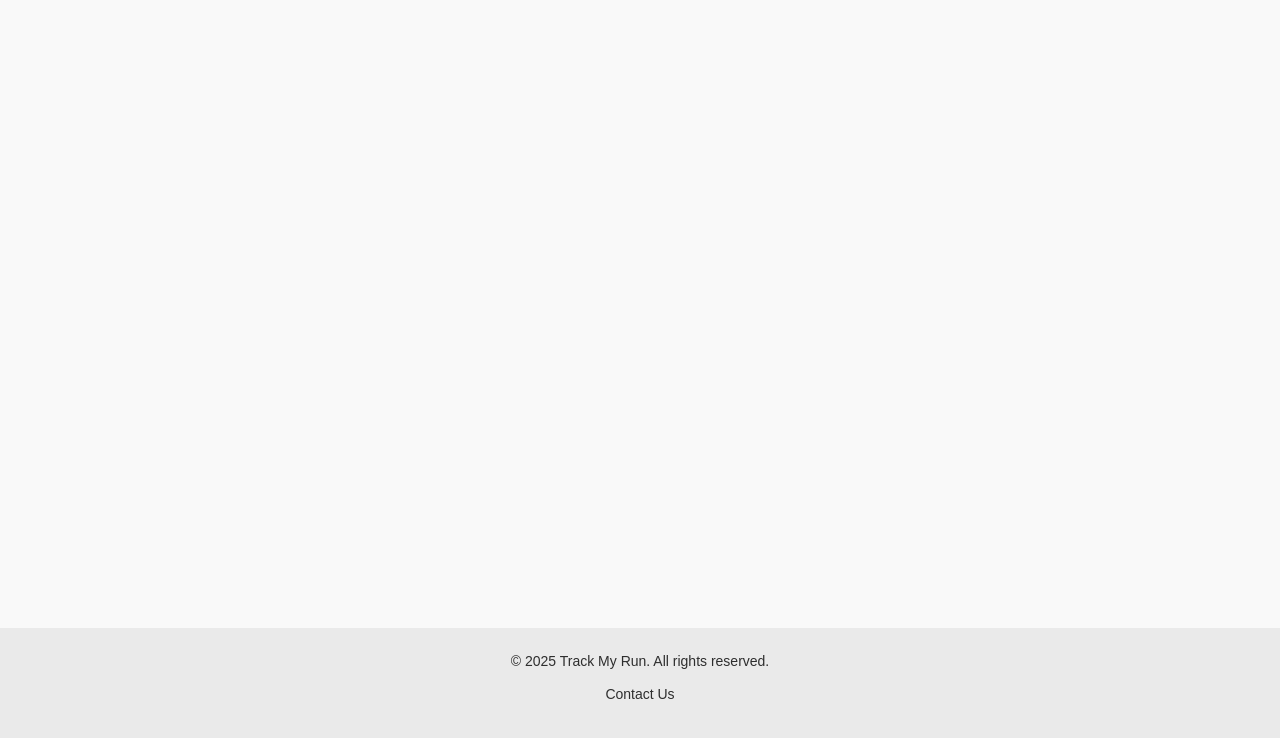
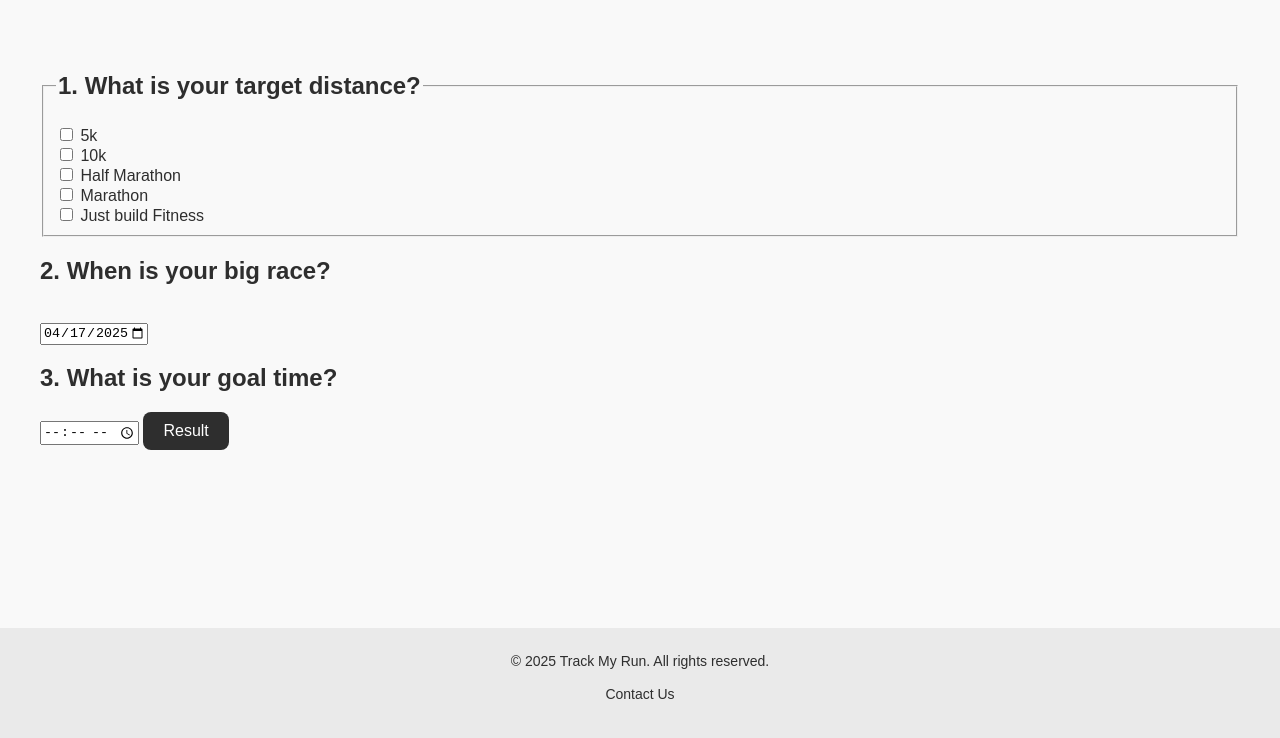
Before and after one commit to humber-2025cpan113-group9/track-my-run, a plain HTML site: page assessment.html in a window 1280 px wide. Shown: the part 56-794 px from the top of the page. Drawn offline with Linux system fonts and the light colour scheme.

Commit message:
add the assessment questions

```diff
--- a/assessment.html
+++ b/assessment.html
@@ -23,7 +23,31 @@
 <section class="main">
 
 <!-- Assessment Section -->
+<form id="fitness-quiz">
+    <!--q1-->
+    <fieldset>
+        <legend><h1> 1. What is your target distance? </h1></legend>
+        <label><input type="checkbox" name="goal" value="5km" ></label> 5k</label><br>
+        <label><input type="checkbox" name="goal" value="10km" ></label> 10k </label><br>
+        <label><input type="checkbox" name="goal" value="half-marathon" ></label> Half Marathon </label><br>
+        <label><input type="checkbox" name="goal" value="marathon" ></label> Marathon</label><br>
+        <label><input type="checkbox" name="goal" value="build-fitness" ></label> Just build Fitness </label>
+    </fieldset>
 
+    <!--q2-->
+
+    <label for="day"><h1>2. When is your big race?</h1></label><br>
+    <input type="date" name="race-day" id="day" value="2025-04-17" min="2025-04-17" max="2040-12-31" required>
+
+
+    <!--q3-->
+    <label for="goal-time"><h1> 3. What is your goal time?</h1></label>
+    <input type="time" id="goal-time" name="time" min="00:00" max="20:00" required/>
+
+
+    <button type="submit" class="btn"> Result</button>
+
+</form>
 
 
 </section>
```
